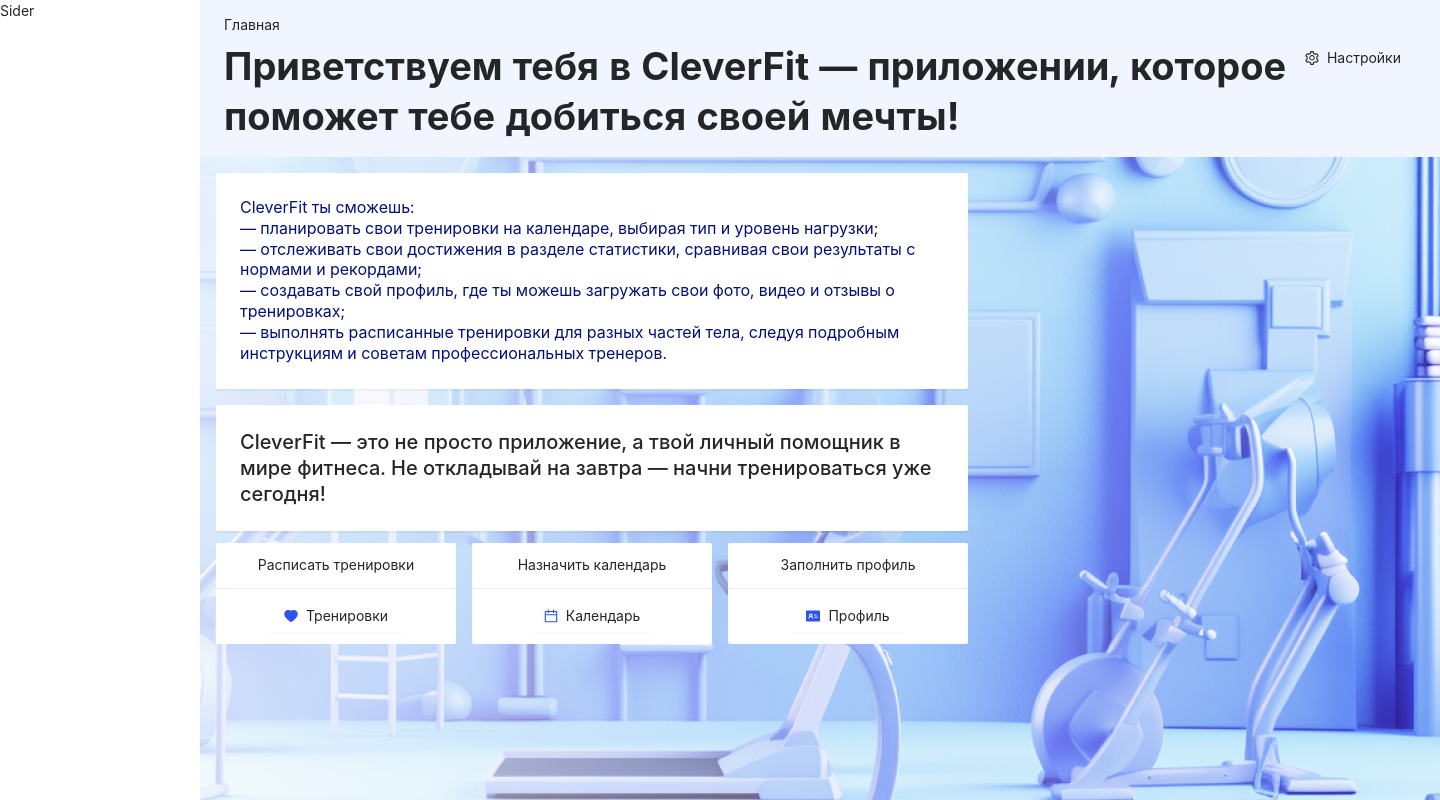
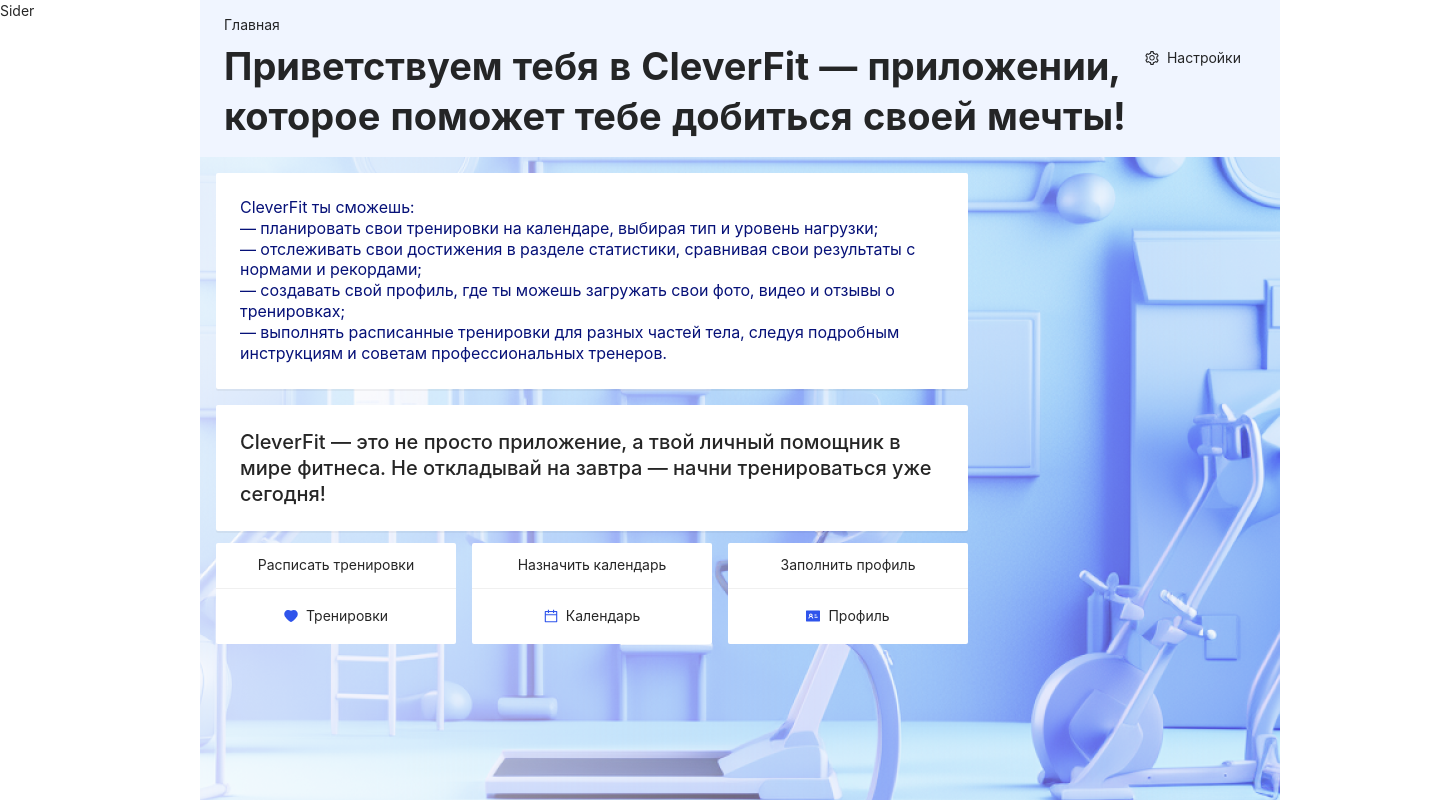
Before and after one commit to ClevertecFrontendLab/DenisOreshko, a React (Vite) app: page /#/ in a window 1280 px wide. Shown: the top 800 px of the page, 1440 px wide, since content can reach past the window. Built offline with nearby package versions, Linux system fonts and the light colour scheme.

Commit message:
delete shadow btn card

```diff
--- a/src/index.css
+++ b/src/index.css
@@ -11,6 +11,7 @@
     text-rendering: optimizeLegibility;
     -webkit-font-smoothing: antialiased;
     -moz-osx-font-smoothing: grayscale;
+
 }
 
 a {
@@ -23,10 +24,15 @@
 }
 
 body {
-    width: 1440px;
-    height: 1024px;
+    margin: 0;
+    /* display: flex; */
+    /* place-items: center; */
+    max-width: 1440px;
+    min-height: 100vh;
+    /* width: 1440px;
+    height: 1024px; */
     /* min-height: 100dvh; */
-    background: url('/src/resources/img/Main\ page_light.png') no-repeat;
+    /* background: url('/src/resources/img/Main\ page_light.png') no-repeat; */
 }
 
 h1 {
@@ -35,7 +41,11 @@
     font-weight: 700;
     line-height: 49.4px;
 }
-
+#root{
+    display: flex;
+    justify-content: center;
+    background: url('/src/resources/img/Main\ page_light.png') no-repeat;
+}
 /* button {
     border-radius: 8px;
     border: 1px solid transparent;
--- a/src/pages/main-page/main-page.css
+++ b/src/pages/main-page/main-page.css
@@ -95,6 +95,7 @@
 }
 .mini-card button{
     border: none;
+    box-shadow:none;
 }
 .card-head {
     display: flex;
```
